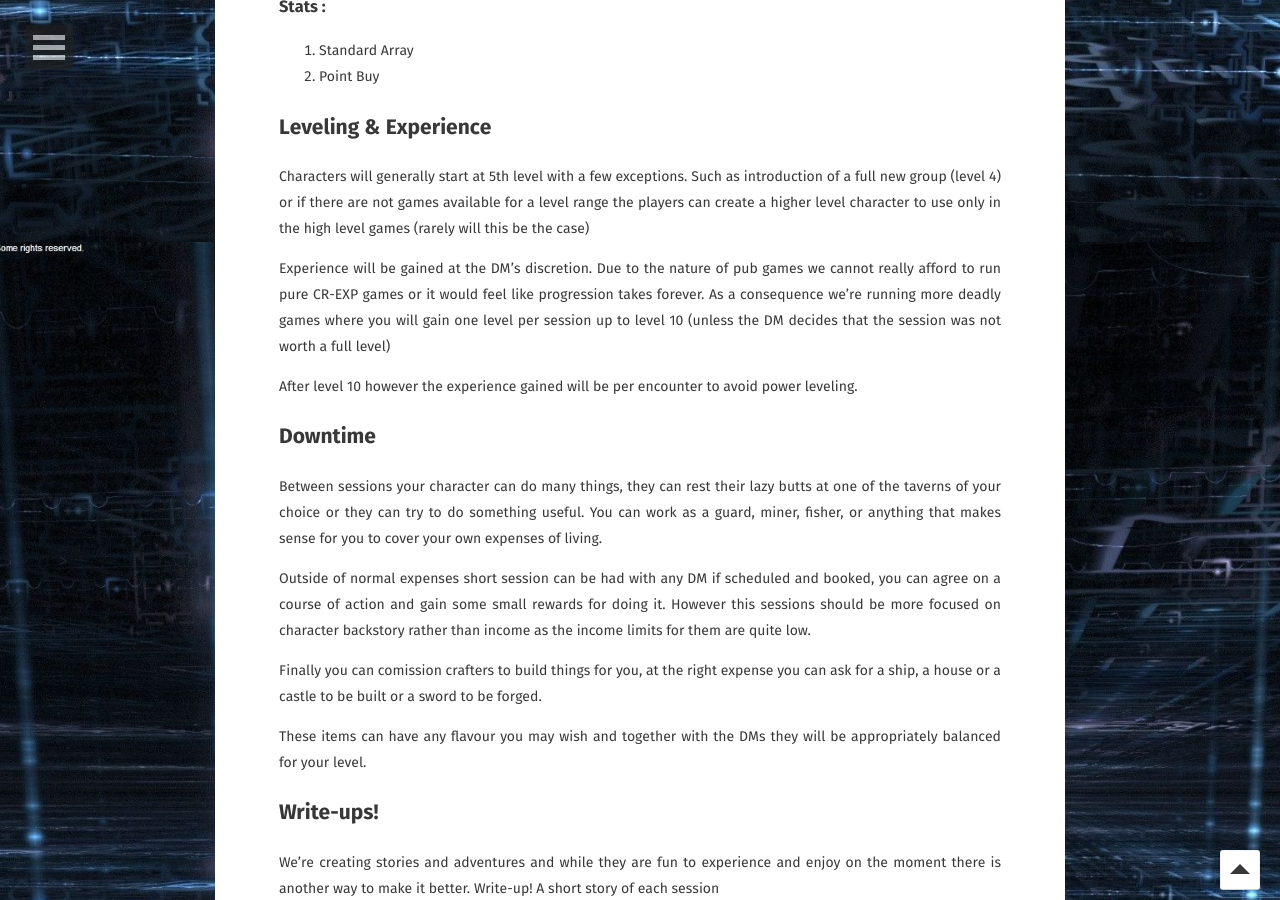
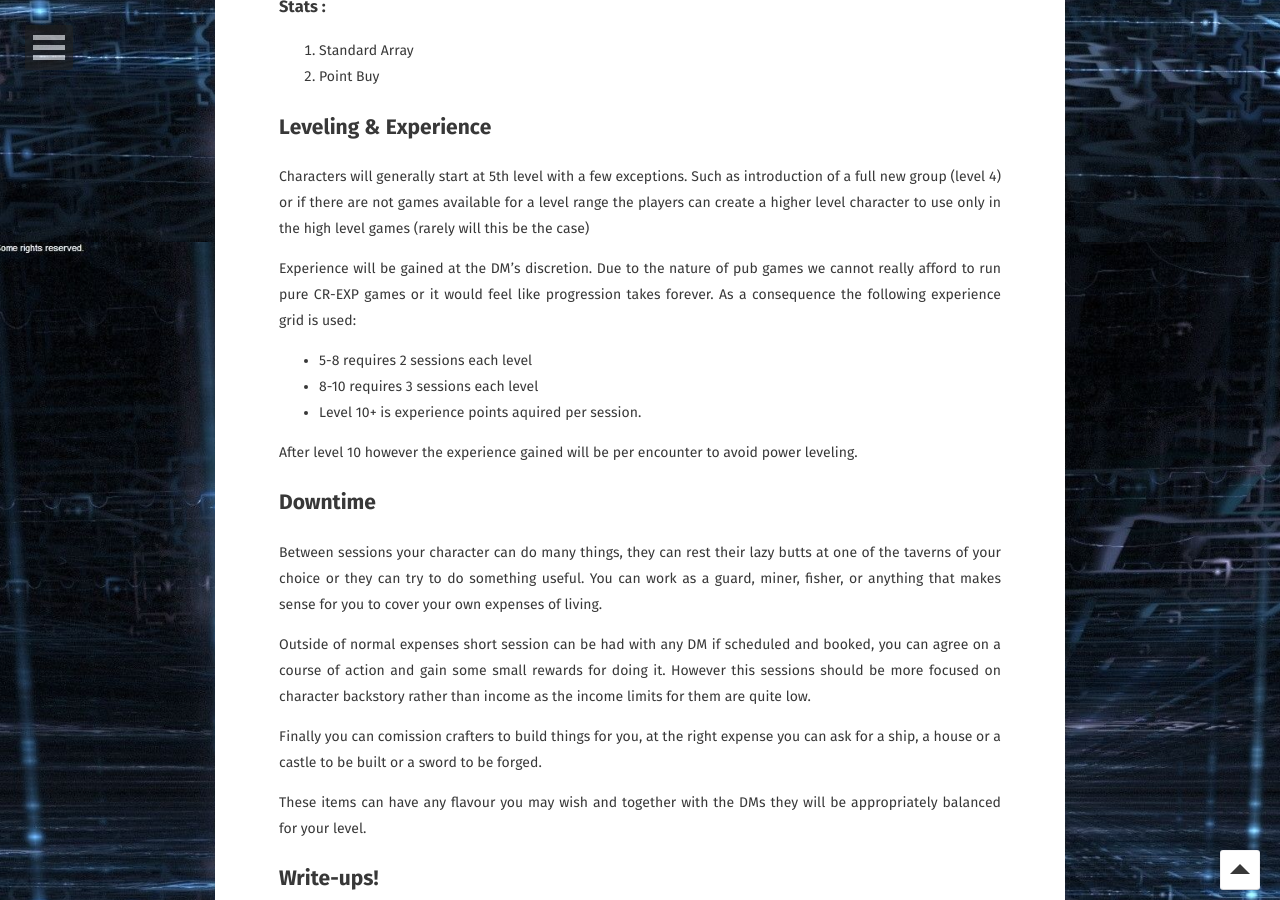
Before and after one commit to SebastianIoanPop/SebastianIoanPop.github.io, a Jekyll site: the page built from _posts/2020-01-21-saltmarsh-rules.md, in a window 1280 px wide and 900 px high, scrolled down 1558 px. Built offline with Jekyll 4.4.1, drawn with Linux system fonts in a browser that asks for light colours; some web fonts are replaced; comment, search, counter and statistics services are not loaded.

Commit message:
Updated rules and added images to NB

```diff
--- a/_posts/2020-01-21-saltmarsh-rules.md
+++ b/_posts/2020-01-21-saltmarsh-rules.md
@@ -60,7 +60,10 @@ Paladins if they go against their oath will lose their powers immediately disapp
 
 Characters will generally start at 5th level with a few exceptions. Such as introduction of a full new group (level 4) or if there are not games available for a level range the players can create a higher level character to use only in the high level games (rarely will this be the case)
 
-Experience will be gained at the DM's discretion. Due to the nature of pub games we cannot really afford to run pure CR-EXP games or it would feel like progression takes forever. As a consequence we're running more deadly games where you will gain one level per session up to level 10 (unless the DM decides that the session was not worth a full level)
+Experience will be gained at the DM's discretion. Due to the nature of pub games we cannot really afford to run pure CR-EXP games or it would feel like progression takes forever. As a consequence the following experience grid is used:
+- 5-8 requires 2 sessions each level
+- 8-10 requires 3 sessions each level
+- Level 10+ is experience points aquired per session.
 
 After level 10 however the experience gained will be per encounter to avoid power leveling.
 
```
Also changed, not shown: _posts/2020-01-21-notice-board.md (+7 -2 lines).
